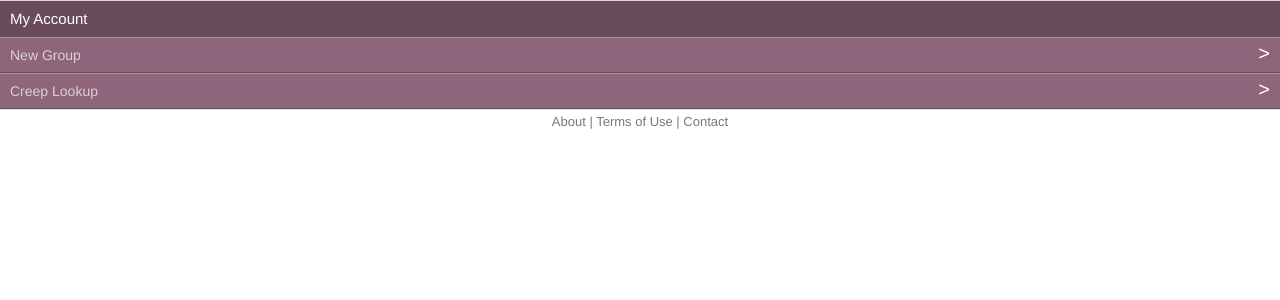
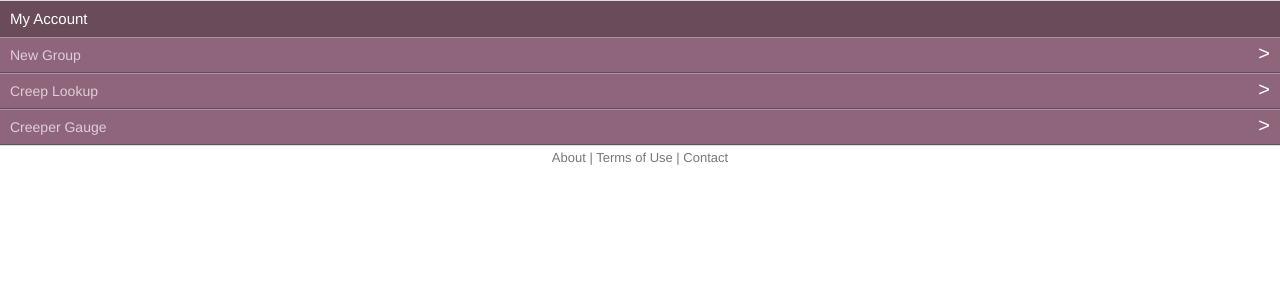
Before and after one commit to mponizil/LoCreep, a Django app: template templates/dashboard.html in a window 1280 px wide. Shown: the part 45-345 px from the top of the page. Run offline with Django 3.2, Linux system fonts and the light colour scheme; the template is opened without the code that fills it, so the values that code supplies are empty; some libraries are stand-ins or nearby versions.

Commit message:
wooooo gauge

```diff
--- a/templates/dashboard.html
+++ b/templates/dashboard.html
@@ -72,6 +72,11 @@ $(function() {
 	  <span class="nav_white_arrow">></span>
 	</div>
 
+	<div class="nav_bar">
+	  <a href="/gauge">Creeper Gauge</a>
+	  <span class="nav_white_arrow">></span>
+	</div>
+
 </div>
 
 {% endblock %}
```
